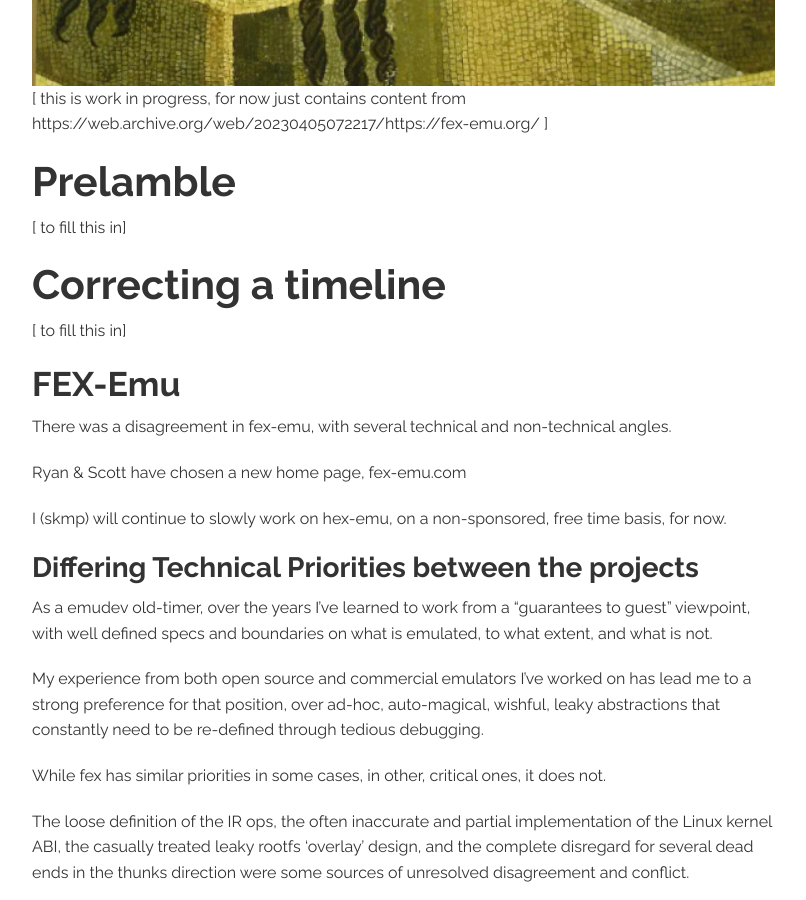
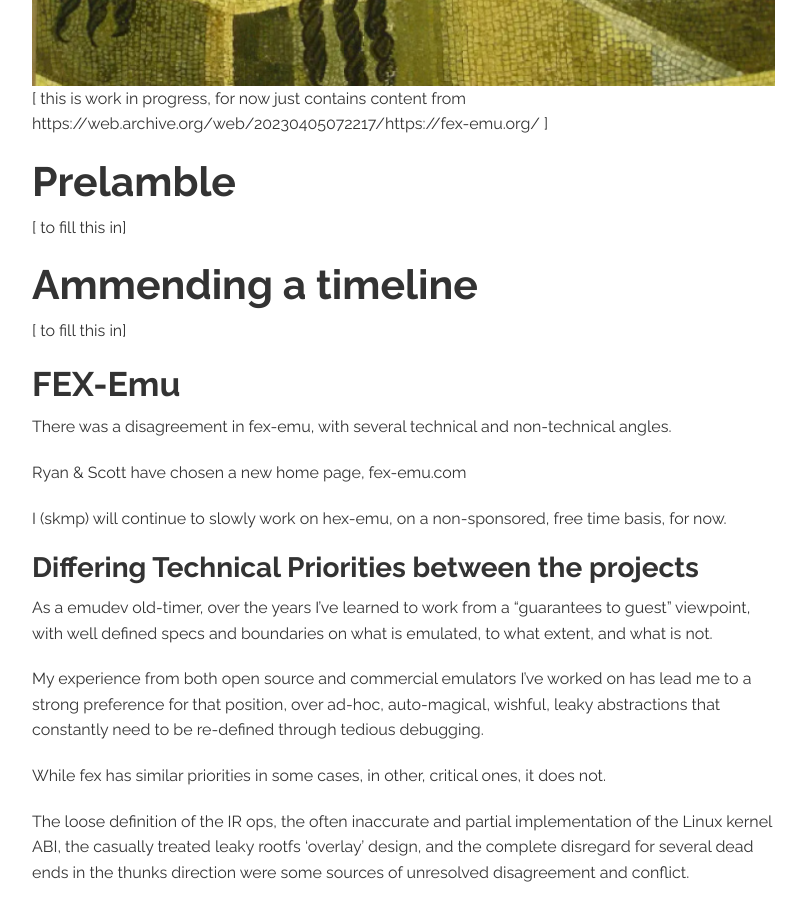
Before and after one commit to skmp/skmp.dev, a Jekyll site: the page built from _posts/2025-09-25-emudrama.md, in a window 1280 px wide and 900 px high, scrolled down 914 px. Shown: the whole window, without its empty margins (43-849 px from the left). Built offline with Jekyll 4.4.1, drawn with Linux system fonts in a browser that asks for light colours.

Commit message:
Update 2025-09-25-emudrama.md

```diff
--- a/_posts/2025-09-25-emudrama.md
+++ b/_posts/2025-09-25-emudrama.md
@@ -8,7 +8,7 @@
 # Prelamble
 [ to fill this in]
 
-# Correcting a timeline
+# Ammending a timeline
 [ to fill this in]
 
 ## FEX-Emu
```
